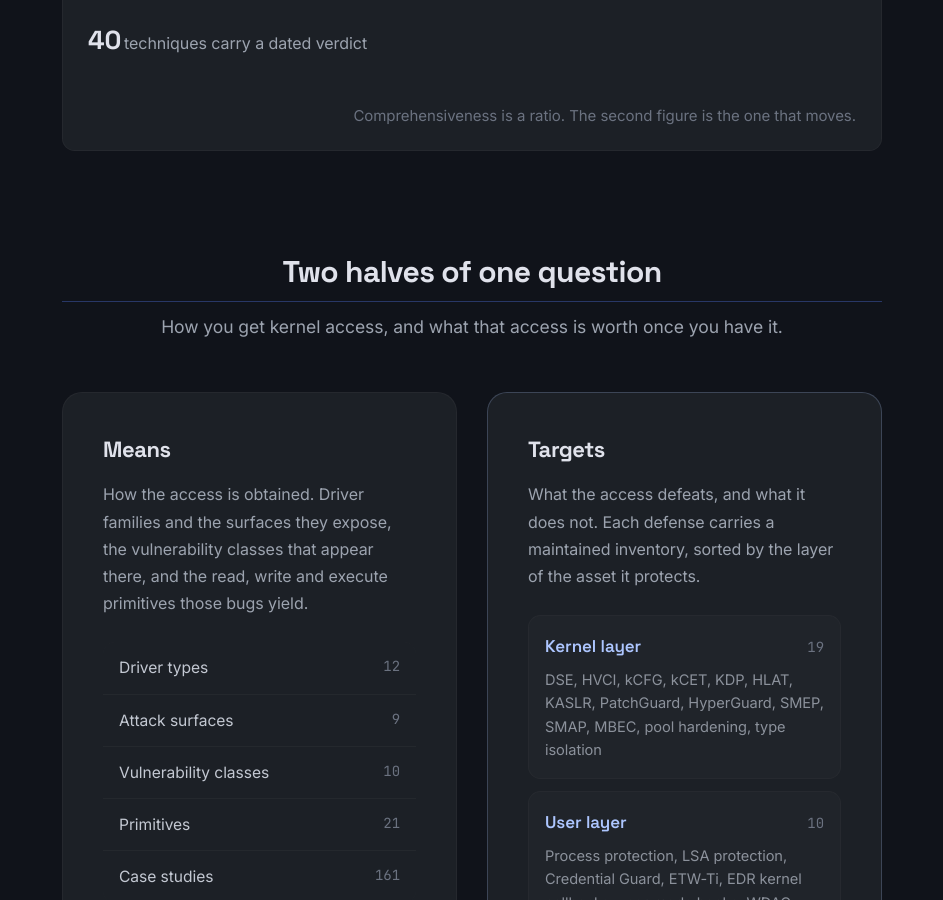
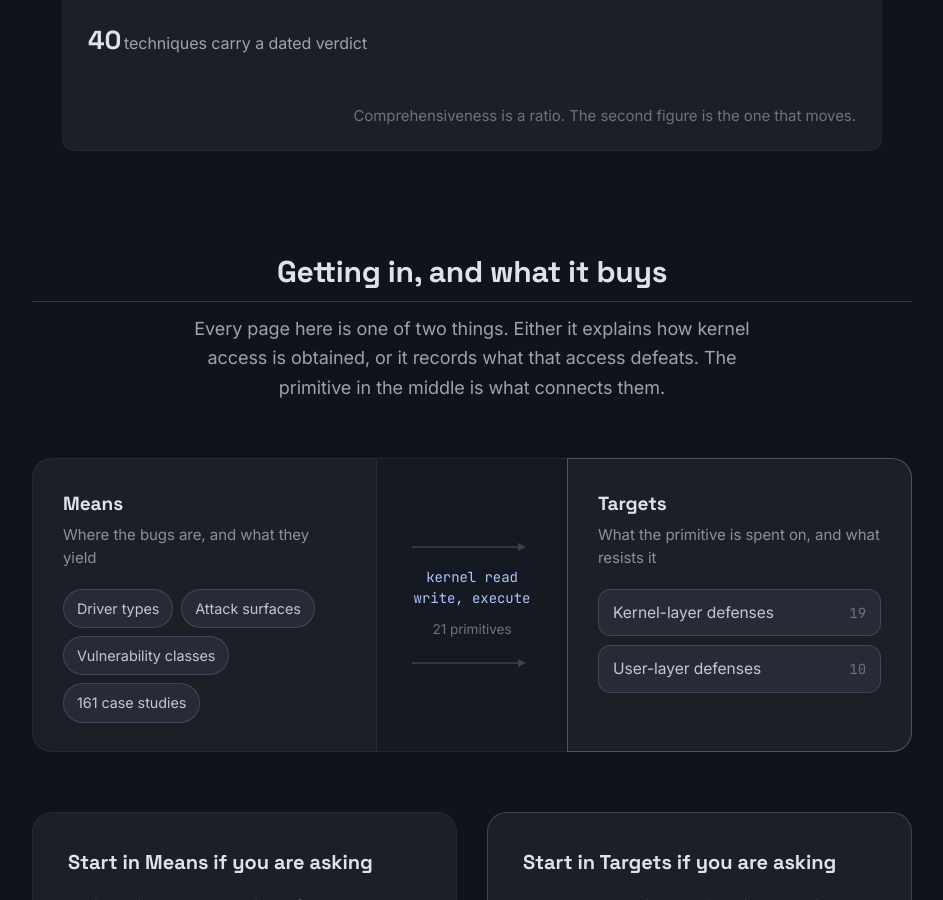
Before and after one commit to splintersfury/KernelSight, an MkDocs documentation site: the page built from docs/index.md, in a window 1280 px wide and 900 px high, scrolled down 1467 px. Shown: the whole window, without its empty margins (168-1111 px from the left). Built offline with MkDocs 1.6.1 and Material for MkDocs 9.7.7, drawn with Linux system fonts in a browser that asks for light colours; comment, search, counter and statistics services are not loaded; some of the changed text lies outside the part shown.

Commit message:
feat(home): make the Means and Targets split legible
The page was arguing with itself. The hero and the two cards said the site
has two halves, then "The Pipeline" directly below showed seven equal chips
in seven different colours, which is the old flat model restated. A reader
got two competing mental models on one screen, and neither said how the
halves connect.

Replaces both sections with one that teaches the model instead of asserting
it. Means, then the primitive, then Targets, laid out left to right so the
primitive is visibly the hinge: Means ends at a read or write primitive and
Targets begins there. Beneath it, each half is introduced by the questions a
reader would actually arrive with, rather than by a list of its contents.

Drops the seven-colour chip row. Seven equal accents with no hierarchy is
noise, and the two groups now carry the only colour distinction that means
anything.

Also adds the first responsive rules this page has ever had. The two-column
grids collapse below 860px and the flow band restacks vertically, since its
side-rounded corners and shared edges only work side by side.

Co-Authored-By: Claude Opus 5 (1M context) <noreply@anthropic.com>
Claude-Session: https://claude.ai/code/session_01QkCo4PpjPMeejAX1PAs14E

```diff
--- a/docs/overrides/landing.html
+++ b/docs/overrides/landing.html
@@ -8,6 +8,21 @@
 <link href="https://fonts.googleapis.com/css2?family=Space+Grotesk:wght@400;500;600;700&family=Inter:wght@300;400;500;600&family=JetBrains+Mono:wght@400;500&display=swap" rel="stylesheet">
 <link href="https://fonts.googleapis.com/css2?family=Material+Symbols+Outlined:wght,FILL@100..700,0..1&display=swap" rel="stylesheet">
 <style>
+/* Reflow for narrow viewports. The flow band stacks, so its side-rounded
+   corners and shared edges have to become a vertical stack instead. */
+@media (max-width: 860px) {
+  .two-col { grid-template-columns: 1fr !important; }
+  .flow-panel { border-radius: 0 !important; border: 1px solid rgba(69,70,76,0.3) !important; }
+  .flow-left  { border-radius: 1rem 1rem 0 0 !important; border-bottom: none !important; }
+  .flow-right { border-radius: 0 0 1rem 1rem !important; border-top: none !important;
+                border-color: rgba(173,198,255,0.3) !important; }
+  .flow-mid   { min-width: 0 !important; width: 100% !important; }
+  .flow-mid svg { max-width: 100% !important; }
+}
+@media (max-width: 620px) {
+  .ks-hero-h1 { font-size: 2.15rem !important; }
+}
+
 .material-symbols-outlined { font-variation-settings: 'FILL' 0, 'wght' 400, 'GRAD' 0, 'opsz' 24; }
 .md-header, .md-tabs, .md-sidebar, .md-footer, .md-search,
 .md-header__inner, .md-header-nav { display: none !important; }
@@ -54,7 +69,7 @@ body, html { background: #10131a !important; overflow-x: hidden; }
       <div style="width:0.5rem;height:0.5rem;border-radius:50%;background:#adc6ff;animation:pulse 2s infinite"></div>
       <span style="font-family:'JetBrains Mono';font-size:0.65rem;font-weight:600;color:#adc6ff;text-transform:uppercase;letter-spacing:0.15em">Windows Kernel Bypass Reference</span>
     </div>
-    <h1 style="font-family:'Space Grotesk';font-size:3.5rem;font-weight:700;letter-spacing:-0.03em;color:#e0e2eb;margin:0 0 1.5rem 0;line-height:1.1">
+    <h1 class="ks-hero-h1" style="font-family:'Space Grotesk';font-size:3.5rem;font-weight:700;letter-spacing:-0.03em;color:#e0e2eb;margin:0 0 1.5rem 0;line-height:1.1">
       What kernel access<br><span style="background:linear-gradient(135deg,#adc6ff 0%,#0566d9 100%);-webkit-background-clip:text;-webkit-text-fill-color:transparent">actually buys you</span>
     </h1>
     <p style="font-family:'Inter';font-size:1.1rem;color:#9ca3af;max-width:32rem;margin:0 auto 2.5rem auto;line-height:1.7">
@@ -125,80 +140,97 @@ body, html { background: #10131a !important; overflow-x: hidden; }
 })();
 </script>
 
-<!-- Means and Targets -->
-<section style="max-width:900px;margin:5rem auto;padding:0 2rem">
-  <h2 style="font-family:'Space Grotesk';font-size:1.5rem;font-weight:700;color:#e0e2eb;margin:0 0 0.5rem 0;text-align:center">Two halves of one question</h2>
-  <p style="font-family:'Inter';color:#9ca3af;text-align:center;margin:0 0 2.5rem 0;font-size:0.875rem">How you get kernel access, and what that access is worth once you have it.</p>
-  <div style="display:grid;grid-template-columns:1fr 1fr;gap:1.5rem">
+<!-- Means, the primitive, Targets -->
+<section style="max-width:960px;margin:5rem auto 4.5rem;padding:0 2rem">
 
-    <a href="{{ config.site_url }}driver-types/" class="landing-card" style="text-decoration:none;background:#1c2026;border-radius:1rem;padding:2rem;border:1px solid rgba(69,70,76,0.22);display:block">
-      <h3 style="font-family:'Space Grotesk';font-size:1.1rem;font-weight:700;color:#e0e2eb;margin:0 0 0.75rem 0">Means</h3>
-      <p style="font-family:'Inter';font-size:0.8rem;color:#9ca3af;line-height:1.7;margin:0 0 1.25rem 0">
-        How the access is obtained. Driver families and the surfaces they expose, the vulnerability
-        classes that appear there, and the read, write and execute primitives those bugs yield.
-      </p>
-      <div style="display:flex;flex-direction:column;gap:1px;background:rgba(69,70,76,0.2);border-radius:0.625rem;overflow:hidden">
-        <div style="display:flex;justify-content:space-between;font-family:'Inter';font-size:0.78rem;padding:0.6rem 0.8rem;background:#1c2026"><span style="color:#c3c8d2">Driver types</span><span style="font-family:'JetBrains Mono';color:#6b7280;font-size:0.7rem">12</span></div>
-        <div style="display:flex;justify-content:space-between;font-family:'Inter';font-size:0.78rem;padding:0.6rem 0.8rem;background:#1c2026"><span style="color:#c3c8d2">Attack surfaces</span><span style="font-family:'JetBrains Mono';color:#6b7280;font-size:0.7rem">9</span></div>
-        <div style="display:flex;justify-content:space-between;font-family:'Inter';font-size:0.78rem;padding:0.6rem 0.8rem;background:#1c2026"><span style="color:#c3c8d2">Vulnerability classes</span><span style="font-family:'JetBrains Mono';color:#6b7280;font-size:0.7rem">10</span></div>
-        <div style="display:flex;justify-content:space-between;font-family:'Inter';font-size:0.78rem;padding:0.6rem 0.8rem;background:#1c2026"><span style="color:#c3c8d2">Primitives</span><span style="font-family:'JetBrains Mono';color:#6b7280;font-size:0.7rem">21</span></div>
-        <div style="display:flex;justify-content:space-between;font-family:'Inter';font-size:0.78rem;padding:0.6rem 0.8rem;background:#1c2026"><span style="color:#c3c8d2">Case studies</span><span style="font-family:'JetBrains Mono';color:#6b7280;font-size:0.7rem">161</span></div>
+  <h2 style="font-family:'Space Grotesk';font-size:1.5rem;font-weight:700;color:#e0e2eb;margin:0 0 0.6rem 0;text-align:center;letter-spacing:-0.01em">Getting in, and what it buys</h2>
+  <p style="font-family:'Inter';color:#9ca3af;text-align:center;margin:0 auto 2.75rem;font-size:0.9rem;line-height:1.65;max-width:52ch">
+    Every page here is one of two things. Either it explains how kernel access is obtained, or it
+    records what that access defeats. The primitive in the middle is what connects them.
+  </p>
+
+  <!-- the model, in one line -->
+  <div style="display:flex;align-items:stretch;gap:0;flex-wrap:wrap;justify-content:center;margin-bottom:3rem">
+
+    <div class="flow-panel flow-left" style="flex:1 1 280px;min-width:260px;background:#1c2026;border:1px solid rgba(69,70,76,0.3);border-radius:1rem 0 0 1rem;padding:1.4rem 1.5rem">
+      <div style="font-family:'Space Grotesk';font-size:0.95rem;font-weight:700;color:#e0e2eb;margin-bottom:0.2rem">Means</div>
+      <div style="font-family:'Inter';font-size:0.75rem;color:#8b919b;margin-bottom:1rem;line-height:1.5">Where the bugs are, and what they yield</div>
+      <div style="display:flex;flex-wrap:wrap;gap:0.4rem">
+        <a href="{{ config.site_url }}driver-types/" style="font-family:'Inter';font-size:0.72rem;color:#c3c8d2;text-decoration:none;padding:0.3rem 0.65rem;border-radius:999px;background:rgba(173,198,255,0.07);border:1px solid rgba(173,198,255,0.18)">Driver types</a>
+        <a href="{{ config.site_url }}attack-surfaces/" style="font-family:'Inter';font-size:0.72rem;color:#c3c8d2;text-decoration:none;padding:0.3rem 0.65rem;border-radius:999px;background:rgba(173,198,255,0.07);border:1px solid rgba(173,198,255,0.18)">Attack surfaces</a>
+        <a href="{{ config.site_url }}vuln-classes/" style="font-family:'Inter';font-size:0.72rem;color:#c3c8d2;text-decoration:none;padding:0.3rem 0.65rem;border-radius:999px;background:rgba(173,198,255,0.07);border:1px solid rgba(173,198,255,0.18)">Vulnerability classes</a>
+        <a href="{{ config.site_url }}case-studies/" style="font-family:'Inter';font-size:0.72rem;color:#c3c8d2;text-decoration:none;padding:0.3rem 0.65rem;border-radius:999px;background:rgba(173,198,255,0.07);border:1px solid rgba(173,198,255,0.18)">161 case studies</a>
       </div>
-    </a>
+    </div>
 
-    <a href="{{ config.site_url }}bypasses/" class="landing-card" style="text-decoration:none;background:#1c2026;border-radius:1rem;padding:2rem;border:1px solid rgba(173,198,255,0.22);display:block">
-      <h3 style="font-family:'Space Grotesk';font-size:1.1rem;font-weight:700;color:#e0e2eb;margin:0 0 0.75rem 0">Targets</h3>
-      <p style="font-family:'Inter';font-size:0.8rem;color:#9ca3af;line-height:1.7;margin:0 0 1.25rem 0">
-        What the access defeats, and what it does not. Each defense carries a maintained inventory,
-        sorted by the layer of the asset it protects.
-      </p>
-      <div style="display:flex;flex-direction:column;gap:0.6rem">
-        <div style="padding:0.8rem;background:rgba(255,255,255,0.02);border-radius:0.625rem;border:1px solid rgba(69,70,76,0.18)">
-          <div style="display:flex;justify-content:space-between;align-items:baseline;margin-bottom:0.35rem">
-            <span style="font-family:'Space Grotesk';font-size:0.85rem;font-weight:600;color:#adc6ff">Kernel layer</span>
-            <span style="font-family:'JetBrains Mono';color:#6b7280;font-size:0.7rem">19</span>
-          </div>
-          <div style="font-family:'Inter';font-size:0.73rem;color:#8b919b;line-height:1.6">DSE, HVCI, kCFG, kCET, KDP, HLAT, KASLR, PatchGuard, HyperGuard, SMEP, SMAP, MBEC, pool hardening, type isolation</div>
-        </div>
-        <div style="padding:0.8rem;background:rgba(255,255,255,0.02);border-radius:0.625rem;border:1px solid rgba(69,70,76,0.18)">
-          <div style="display:flex;justify-content:space-between;align-items:baseline;margin-bottom:0.35rem">
-            <span style="font-family:'Space Grotesk';font-size:0.85rem;font-weight:600;color:#adc6ff">User layer</span>
-            <span style="font-family:'JetBrains Mono';color:#6b7280;font-size:0.7rem">10</span>
-          </div>
-          <div style="font-family:'Inter';font-size:0.73rem;color:#8b919b;line-height:1.6">Process protection, LSA protection, Credential Guard, ETW-Ti, EDR kernel callbacks, user-mode hooks, WDAC, AppLocker, UAC and integrity levels, AMSI</div>
-        </div>
+    <div class="flow-panel flow-mid" style="flex:0 0 auto;display:flex;align-items:center;justify-content:center;background:#151922;border-top:1px solid rgba(69,70,76,0.3);border-bottom:1px solid rgba(69,70,76,0.3);padding:1.4rem 1.1rem;min-width:190px">
+      <div style="text-align:center">
+        <svg viewBox="0 0 120 12" width="100%" height="12" style="max-width:120px;display:block;margin:0 auto 0.7rem" aria-hidden="true">
+          <line x1="0" y1="6" x2="106" y2="6" stroke="#3a4150" stroke-width="1.5"></line>
+          <path d="M106 2 L114 6 L106 10 Z" fill="#3a4150"></path>
+        </svg>
+        <a href="{{ config.site_url }}primitives/" style="text-decoration:none;display:block">
+          <div style="font-family:'JetBrains Mono';font-size:0.7rem;color:#adc6ff;line-height:1.5">kernel read<br>write, execute</div>
+          <div style="font-family:'Inter';font-size:0.68rem;color:#6b7280;margin-top:0.45rem">21 primitives</div>
+        </a>
+        <svg viewBox="0 0 120 12" width="100%" height="12" style="max-width:120px;display:block;margin:0.7rem auto 0" aria-hidden="true">
+          <line x1="0" y1="6" x2="106" y2="6" stroke="#3a4150" stroke-width="1.5"></line>
+          <path d="M106 2 L114 6 L106 10 Z" fill="#3a4150"></path>
+        </svg>
       </div>
-    </a>
+    </div>
+
+    <div class="flow-panel flow-right" style="flex:1 1 280px;min-width:260px;background:#1c2026;border:1px solid rgba(173,198,255,0.3);border-radius:0 1rem 1rem 0;padding:1.4rem 1.5rem">
+      <div style="font-family:'Space Grotesk';font-size:0.95rem;font-weight:700;color:#e0e2eb;margin-bottom:0.2rem">Targets</div>
+      <div style="font-family:'Inter';font-size:0.75rem;color:#8b919b;margin-bottom:1rem;line-height:1.5">What the primitive is spent on, and what resists it</div>
+      <div style="display:flex;flex-direction:column;gap:0.45rem">
+        <a href="{{ config.site_url }}mitigations/" style="display:flex;justify-content:space-between;align-items:baseline;text-decoration:none;padding:0.45rem 0.7rem;border-radius:0.625rem;background:rgba(173,198,255,0.07);border:1px solid rgba(173,198,255,0.18)">
+          <span style="font-family:'Inter';font-size:0.78rem;color:#c3c8d2">Kernel-layer defenses</span>
+          <span style="font-family:'JetBrains Mono';font-size:0.7rem;color:#6b7280">19</span>
+        </a>
+        <a href="{{ config.site_url }}mitigations/protected-process/" style="display:flex;justify-content:space-between;align-items:baseline;text-decoration:none;padding:0.45rem 0.7rem;border-radius:0.625rem;background:rgba(173,198,255,0.07);border:1px solid rgba(173,198,255,0.18)">
+          <span style="font-family:'Inter';font-size:0.78rem;color:#c3c8d2">User-layer defenses</span>
+          <span style="font-family:'JetBrains Mono';font-size:0.7rem;color:#6b7280">10</span>
+        </a>
+      </div>
+    </div>
 
   </div>
-</section>
 
-<!-- Pipeline Overview -->
-<section style="max-width:900px;margin:4rem auto;padding:0 2rem">
-  <h2 style="font-family:'Space Grotesk';font-size:1.25rem;font-weight:700;color:#e0e2eb;margin:0 0 1.5rem 0">The Pipeline</h2>
-  <div style="display:flex;flex-wrap:wrap;gap:0.5rem;justify-content:center">
-    <a href="{{ config.site_url }}driver-types/" style="text-decoration:none;background:#1c2026;border-radius:0.5rem;padding:0.6rem 1.2rem;text-align:center;white-space:nowrap;border:1px solid rgba(69,70,76,0.1);transition:border-color 0.2s" onmouseover="this.style.borderColor='#60A5FA'" onmouseout="this.style.borderColor='rgba(69,70,76,0.1)'">
-      <div style="font-family:'JetBrains Mono';font-size:0.55rem;color:#60A5FA;text-transform:uppercase;letter-spacing:0.05em">Drivers</div>
-    </a>
-    <a href="{{ config.site_url }}attack-surfaces/" style="text-decoration:none;background:#1c2026;border-radius:0.5rem;padding:0.6rem 1.2rem;text-align:center;white-space:nowrap;border:1px solid rgba(69,70,76,0.1);transition:border-color 0.2s" onmouseover="this.style.borderColor='#22D3EE'" onmouseout="this.style.borderColor='rgba(69,70,76,0.1)'">
-      <div style="font-family:'JetBrains Mono';font-size:0.55rem;color:#22D3EE;text-transform:uppercase;letter-spacing:0.05em">Surfaces</div>
-    </a>
-    <a href="{{ config.site_url }}vuln-classes/" style="text-decoration:none;background:#1c2026;border-radius:0.5rem;padding:0.6rem 1.2rem;text-align:center;white-space:nowrap;border:1px solid rgba(69,70,76,0.1);transition:border-color 0.2s" onmouseover="this.style.borderColor='#FBBF24'" onmouseout="this.style.borderColor='rgba(69,70,76,0.1)'">
-      <div style="font-family:'JetBrains Mono';font-size:0.55rem;color:#FBBF24;text-transform:uppercase;letter-spacing:0.05em">Vulns</div>
-    </a>
-    <a href="{{ config.site_url }}primitives/" style="text-decoration:none;background:#1c2026;border-radius:0.5rem;padding:0.6rem 1.2rem;text-align:center;white-space:nowrap;border:1px solid rgba(69,70,76,0.1);transition:border-color 0.2s" onmouseover="this.style.borderColor='#A78BFA'" onmouseout="this.style.borderColor='rgba(69,70,76,0.1)'">
-      <div style="font-family:'JetBrains Mono';font-size:0.55rem;color:#A78BFA;text-transform:uppercase;letter-spacing:0.05em">Primitives</div>
-    </a>
-    <a href="{{ config.site_url }}case-studies/" style="text-decoration:none;background:#1c2026;border-radius:0.5rem;padding:0.6rem 1.2rem;text-align:center;white-space:nowrap;border:1px solid rgba(69,70,76,0.1);transition:border-color 0.2s" onmouseover="this.style.borderColor='#F87171'" onmouseout="this.style.borderColor='rgba(69,70,76,0.1)'">
-      <div style="font-family:'JetBrains Mono';font-size:0.55rem;color:#F87171;text-transform:uppercase;letter-spacing:0.05em">Cases</div>
-    </a>
-    <a href="{{ config.site_url }}mitigations/" style="text-decoration:none;background:#1c2026;border-radius:0.5rem;padding:0.6rem 1.2rem;text-align:center;white-space:nowrap;border:1px solid rgba(69,70,76,0.1);transition:border-color 0.2s" onmouseover="this.style.borderColor='#34D399'" onmouseout="this.style.borderColor='rgba(69,70,76,0.1)'">
-      <div style="font-family:'JetBrains Mono';font-size:0.55rem;color:#34D399;text-transform:uppercase;letter-spacing:0.05em">Mitigations</div>
-    </a>
-    <a href="{{ config.site_url }}tooling/" style="text-decoration:none;background:#1c2026;border-radius:0.5rem;padding:0.6rem 1.2rem;text-align:center;white-space:nowrap;border:1px solid rgba(69,70,76,0.1);transition:border-color 0.2s" onmouseover="this.style.borderColor='#818CF8'" onmouseout="this.style.borderColor='rgba(69,70,76,0.1)'">
-      <div style="font-family:'JetBrains Mono';font-size:0.55rem;color:#818CF8;text-transform:uppercase;letter-spacing:0.05em">Tooling</div>
-    </a>
+  <!-- what each half answers -->
+  <div class="two-col" style="display:grid;grid-template-columns:1fr 1fr;gap:1.5rem">
+
+    <div style="background:#1c2026;border-radius:1rem;padding:1.6rem 1.75rem;border:1px solid rgba(69,70,76,0.22)">
+      <div style="font-family:'Space Grotesk';font-size:1rem;font-weight:700;color:#e0e2eb;margin:0 0 0.6rem 0">Start in Means if you are asking</div>
+      <p style="font-family:'Inter';font-size:0.82rem;color:#9ca3af;line-height:1.75;margin:0 0 1rem 0">
+        Which drivers expose this surface. What the bug class looks like in the wild. Whether
+        anyone has published a working chain. What read or write primitive this yields.
+      </p>
+      <p style="font-family:'Inter';font-size:0.78rem;color:#8b919b;line-height:1.7;margin:0">
+        This is the older half of the site and the larger one. It ends at a primitive, which is
+        where the other half begins.
+      </p>
+    </div>
+
+    <div style="background:#1c2026;border-radius:1rem;padding:1.6rem 1.75rem;border:1px solid rgba(173,198,255,0.22)">
+      <div style="font-family:'Space Grotesk';font-size:1rem;font-weight:700;color:#e0e2eb;margin:0 0 0.6rem 0">Start in Targets if you are asking</div>
+      <p style="font-family:'Inter';font-size:0.82rem;color:#9ca3af;line-height:1.75;margin:0 0 1rem 0">
+        I have kernel write on this build. Does it reach LSASS. Does it silence the sensor. Will
+        it survive HVCI, or newer silicon, or the next cumulative update.
+      </p>
+      <p style="font-family:'Inter';font-size:0.78rem;color:#8b919b;line-height:1.7;margin:0">
+        Defenses are filed by the layer of the asset they protect, not by what enforces them.
+        Credential Guard sits here as a case where the answer is no.
+      </p>
+    </div>
+
   </div>
+
+  <p style="font-family:'Inter';font-size:0.8rem;color:#8b919b;text-align:center;margin:2.25rem auto 0;max-width:56ch;line-height:1.7">
+    Not sure which half you want? The <a href="{{ config.site_url }}bypasses/" style="color:#adc6ff;text-decoration:none;border-bottom:1px solid rgba(173,198,255,0.35)">bypass matrix</a>
+    takes a build and a CPU and tells you what is still open on it.
+  </p>
+
 </section>
 
 <!-- Footer -->
```
